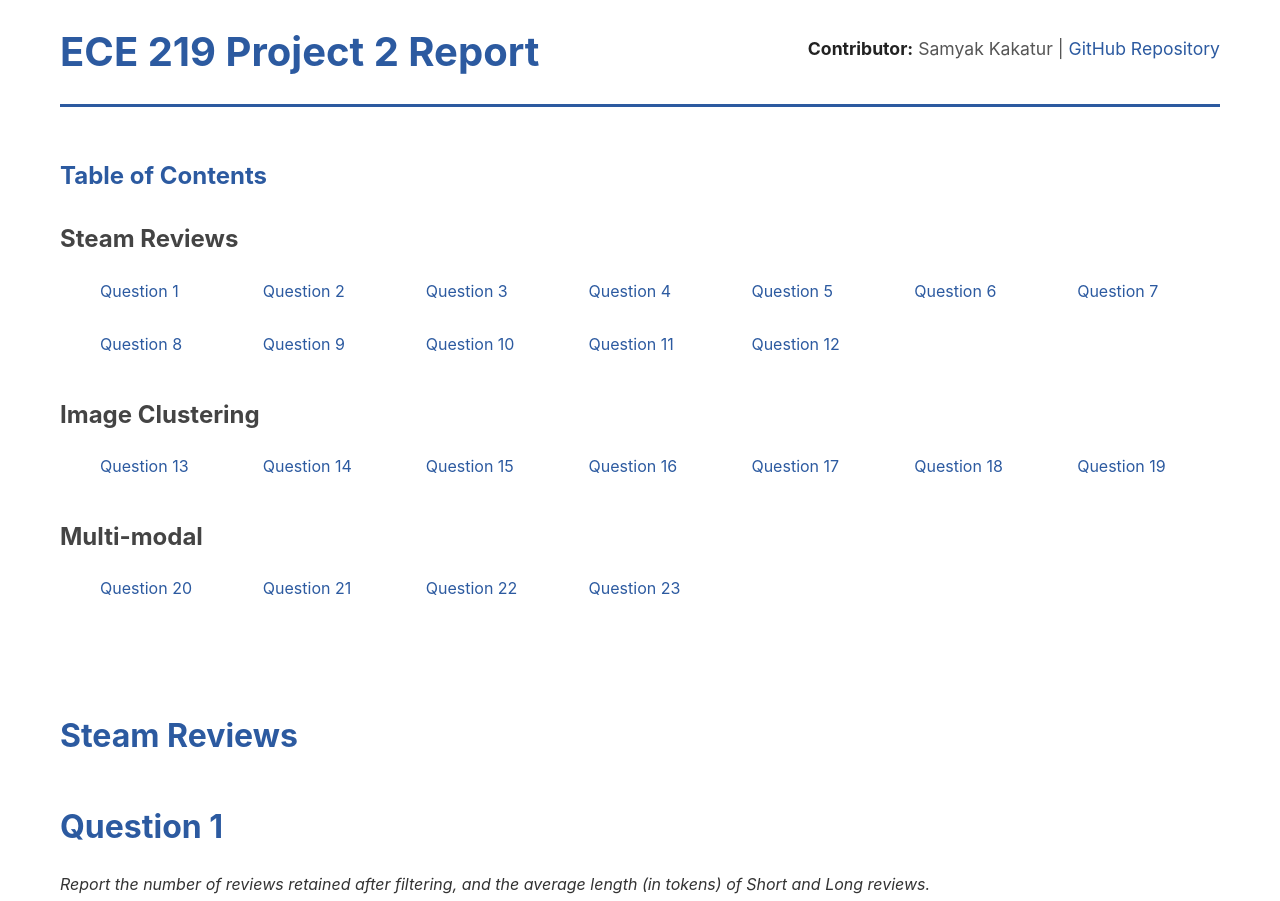
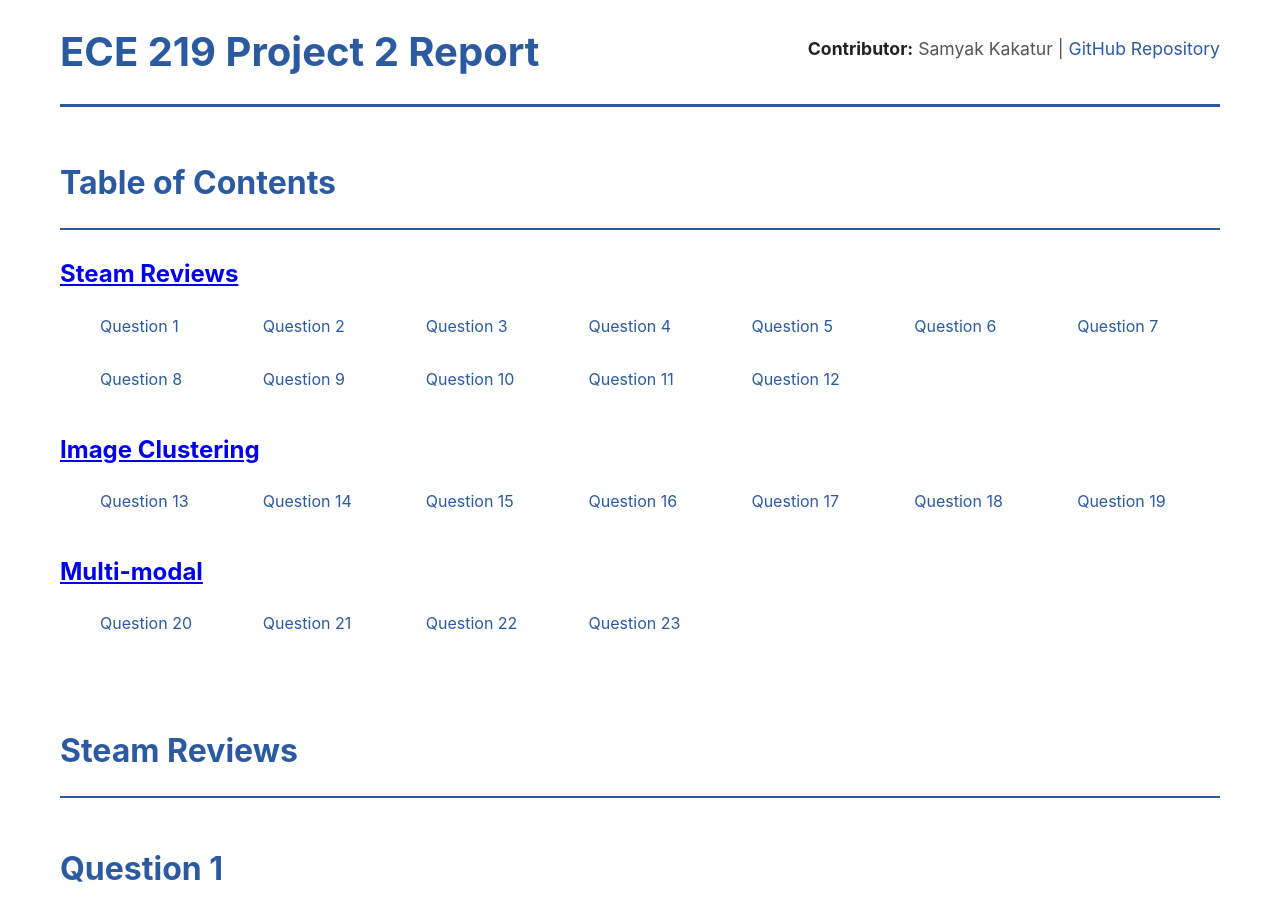
Before and after one commit to therealsamyak/SK-ECE219-Project2, a plain HTML site: page docs/index.html in a window 1280 px wide. Shown: the top 901 px of the page. Drawn offline with nearby package versions, Linux system fonts and the light colour scheme.

Commit message:
code fixes

```diff
--- a/docs/index.html
+++ b/docs/index.html
@@ -26,7 +26,8 @@
 
     <nav>
       <h2>Table of Contents</h2>
-      <h3>Steam Reviews</h3>
+      <hr />
+      <h3><a href="#steam-reviews">Steam Reviews</a></h3>
       <ul>
         <li><a href="#q1">Question 1</a></li>
         <li><a href="#q2">Question 2</a></li>
@@ -41,7 +42,7 @@
         <li><a href="#q11">Question 11</a></li>
         <li><a href="#q12">Question 12</a></li>
       </ul>
-      <h3>Image Clustering</h3>
+      <h3><a href="#image-clustering">Image Clustering</a></h3>
       <ul>
         <li><a href="#q13">Question 13</a></li>
         <li><a href="#q14">Question 14</a></li>
@@ -51,7 +52,7 @@
         <li><a href="#q18">Question 18</a></li>
         <li><a href="#q19">Question 19</a></li>
       </ul>
-      <h3>Multi-modal</h3>
+      <h3><a href="#multi-modal">Multi-modal</a></h3>
       <ul>
         <li><a href="#q20">Question 20</a></li>
         <li><a href="#q21">Question 21</a></li>
@@ -61,7 +62,8 @@
     </nav>
 
     <!-- Part 1: Steam Reviews -->
-    <h2>Steam Reviews</h2>
+    <h2 id="steam-reviews">Steam Reviews</h2>
+    <hr />
     <h2 id="q1">Question 1</h2>
     <div class="question-text">
       <p>
@@ -730,7 +732,8 @@ Output a 3-6 word label describing what these reviews have in common.
     </div>
 
     <!-- Part 2: Image Clustering -->
-    <h2>Image Clustering</h2>
+    <h2 id="image-clustering">Image Clustering</h2>
+    <hr />
     <h2 id="q13">Question 13</h2>
     <div class="question-text">
       <p>
@@ -1056,7 +1059,8 @@ Output a 3-6 word label describing what these reviews have in common.
     </div>
 
     <!-- Part 3: Multi-modal -->
-    <h2>Multi-modal</h2>
+    <h2 id="multi-modal">Multi-modal</h2>
+    <hr />
     <h2 id="q20">Question 20</h2>
     <div class="question-text">
       <p>
--- a/docs/styles.css
+++ b/docs/styles.css
@@ -54,12 +54,12 @@ h1 {
 
 nav {
   padding: 20px 0;
-  margin-bottom: 40px;
+  margin-bottom: 20px;
 }
 
 nav h2 {
-  font-size: 1.5em;
-  margin-bottom: 15px;
+  font-size: 2em;
+  margin-bottom: 20px;
   color: #2c5aa0;
 }
 
@@ -93,6 +93,13 @@ h2 {
   color: #2c5aa0;
   margin-bottom: 20px;
   padding-top: 20px;
+}
+
+h2 + hr {
+  border: none;
+  border-top: 2px solid #2c5aa0;
+  margin-top: 0;
+  margin-bottom: 25px;
 }
 
 h3 {
```
Also changed, not shown: 4 other files.
